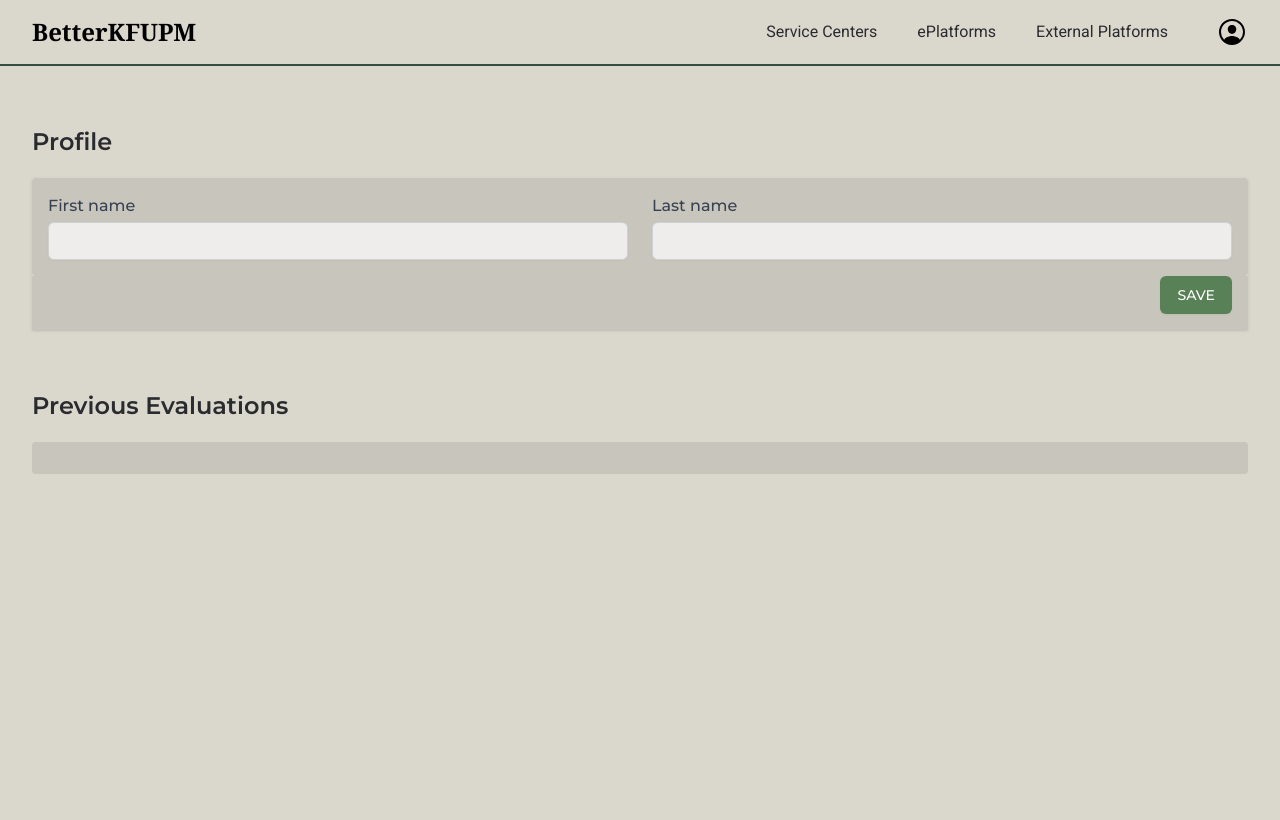
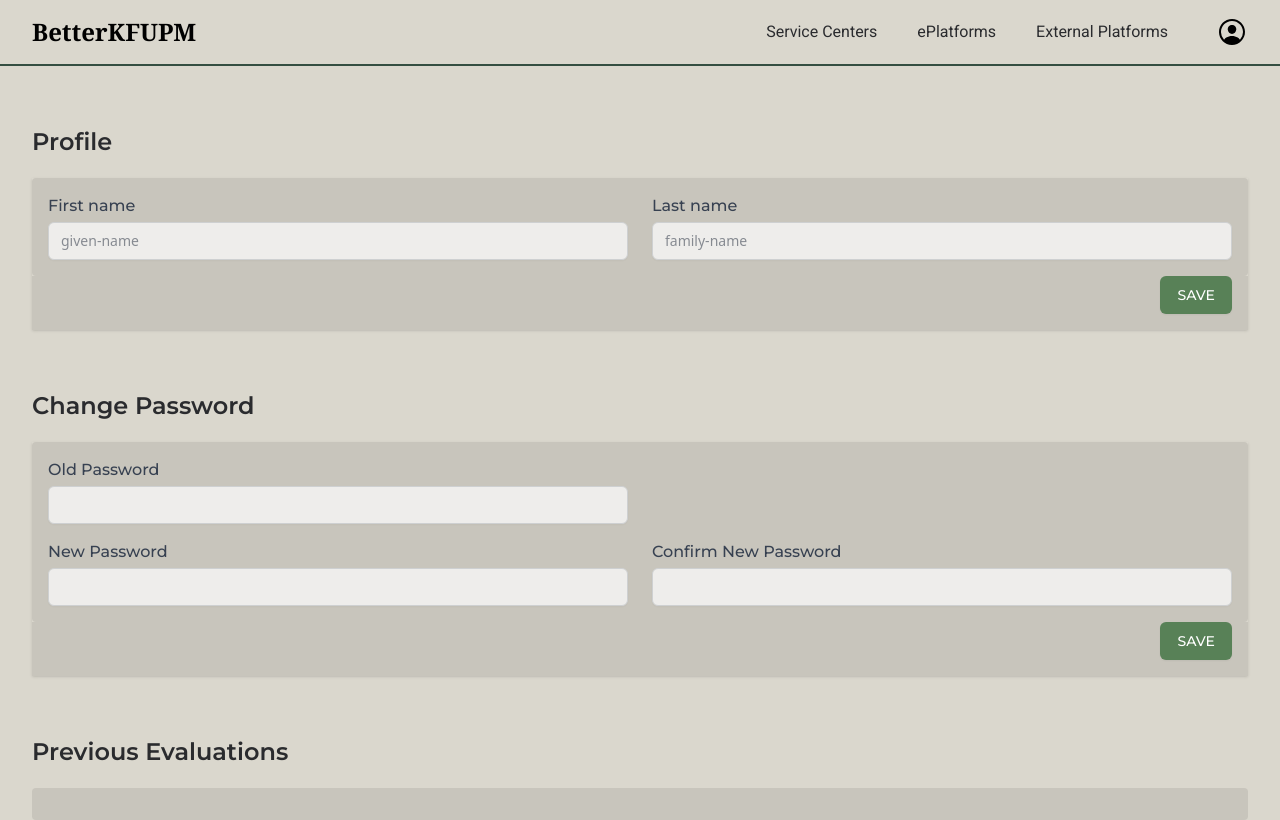
Before and after one commit to viasaud/better-kfupm, a React (Vite) app: page /account in a window 1280 px wide. Built offline with nearby package versions, Linux system fonts and the light colour scheme.

Commit message:
Change Password added to account page

```diff
--- a/src/pages/Account.jsx
+++ b/src/pages/Account.jsx
@@ -22,7 +22,7 @@
                       type="text"
                       name="first-name"
                       id="first-name"
-                      autoComplete="given-name"
+                      placeholder="given-name"
                       className="opacity-70 mt-1 block w-full rounded-md border-gray-300 shadow-sm focus:border-indigo-500 focus:ring-indigo-500 sm:text-sm"
                     />
                   </div>
@@ -35,7 +35,63 @@
                       type="text"
                       name="last-name"
                       id="last-name"
-                      autoComplete="family-name"
+                      placeholder="family-name"
+                      className="opacity-70 mt-1 block w-full rounded-md border-gray-300 shadow-sm focus:border-indigo-500 focus:ring-indigo-500 sm:text-sm"
+                    />
+                  </div>
+                </div>
+              </div>
+              <div className="bg-jetBlack bg-opacity-10 text-right pr-4 pb-4">
+                <button
+                  type="submit"
+                  className="active:translate-y-1 font-Montserrat inline-flex justify-center rounded-md border border-transparent bg-mid-green py-2 px-4 text-sm font-medium text-white shadow-sm hover:bg-dark-green focus:outline-none focus:ring-1 focus:ring-dark-green focus:ring-offset-1 uppercase"
+                >
+                  Save
+                </button>
+              </div>
+            </div>
+          </form>
+        </div>
+        <div className="py-5 mt-10 w-fit">
+          <p className="text-jetBlack font-Montserrat text-2xl font-semibold">Change Password</p>
+        </div>
+        <div className="md:col-span-2">
+          <form action="#" method="POST">
+            <div className="overflow-hidden shadow">
+              <div className="bg-jetBlack bg-opacity-10 rounded p-4">
+                <div className="grid grid-cols-6 gap-6 ">
+                  <div className="col-span-6 sm:col-span-3 ">
+                    <label htmlFor="old-Password" className="block text-md font-medium text-gray-700 font-Montserrat">
+                      Old Password
+                    </label>
+                    <input
+                      type="password"
+                      name="old-Password"
+                      id="old-Password"
+                      className="opacity-70 mt-1 block w-full rounded-md border-gray-300 shadow-sm focus:border-indigo-500 focus:ring-indigo-500 sm:text-sm"
+                    />
+                  </div>
+                </div>
+                <div className="grid grid-cols-6 gap-6 mt-4">
+                  <div className="col-span-6 sm:col-span-3 ">
+                    <label htmlFor="new-password" className="block text-md font-medium text-gray-700 font-Montserrat">
+                      New Password
+                    </label>
+                    <input
+                      type="password"
+                      name="new-password"
+                      id="new-password"
+                      className="opacity-70 mt-1 block w-full rounded-md border-gray-300 shadow-sm focus:border-indigo-500 focus:ring-indigo-500 sm:text-sm"
+                    />
+                  </div>
+                  <div className="col-span-6 sm:col-span-3 ">
+                    <label htmlFor="confirm-new-password" className="block text-md font-medium text-gray-700 font-Montserrat">
+                      Confirm New Password
+                    </label>
+                    <input
+                      type="password"
+                      name="confirm-new-password"
+                      id="confirm-new-password"
                       className="opacity-70 mt-1 block w-full rounded-md border-gray-300 shadow-sm focus:border-indigo-500 focus:ring-indigo-500 sm:text-sm"
                     />
                   </div>
```
